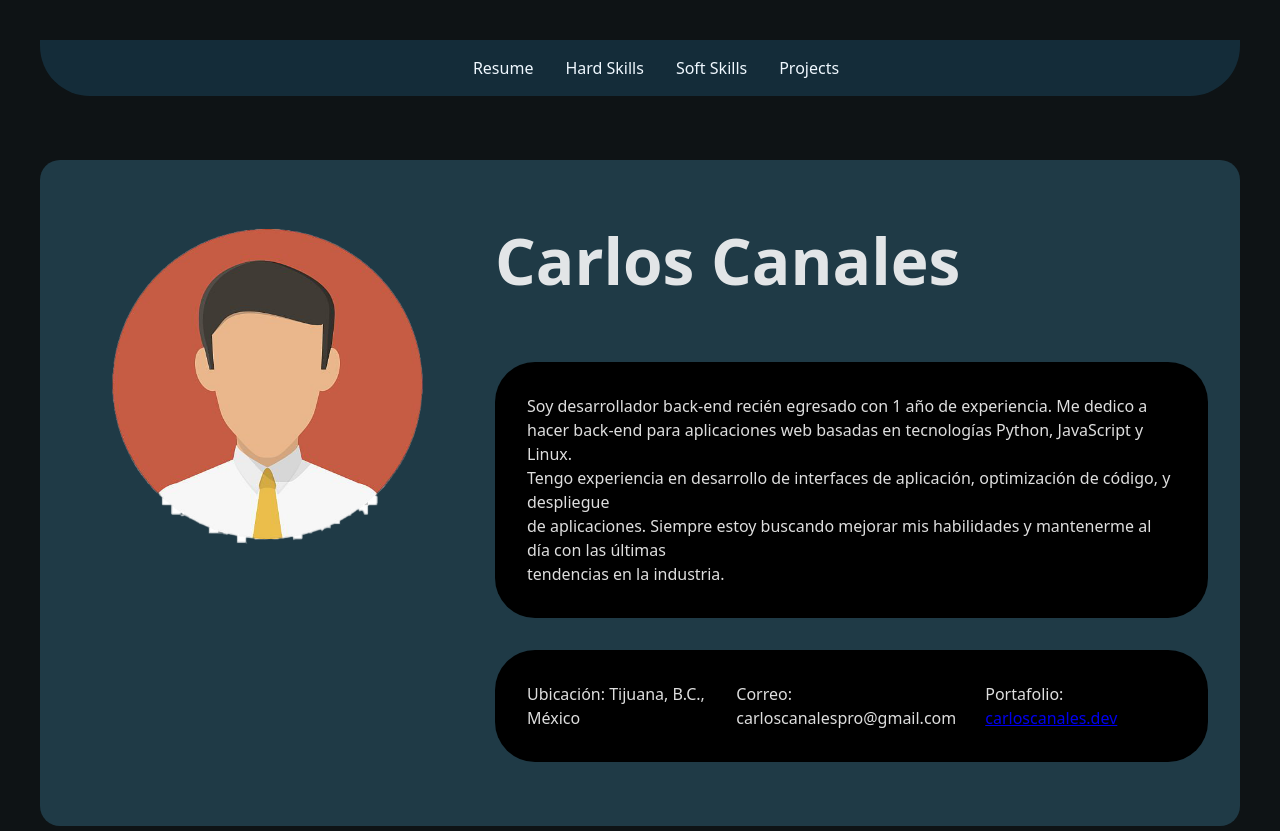
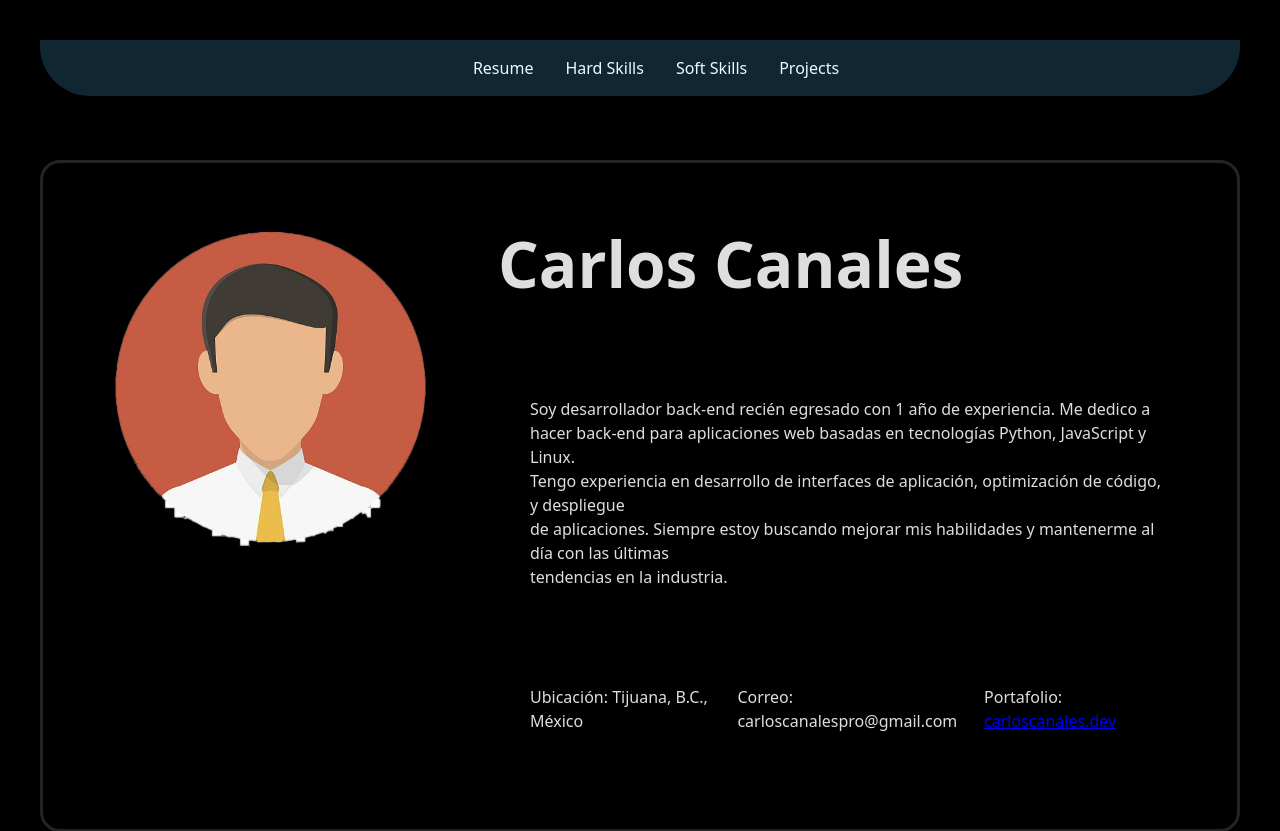
Before and after one commit to carloscanalespro/carloscanalesportfolio, a React (Vite) app: page / in a window 1280 px wide. Shown: the top 831 px of the page. Built offline with nearby package versions, Linux system fonts and the light colour scheme.

Commit message:
nueva conbinacion colores

```diff
--- a/src/components/stylos.css
+++ b/src/components/stylos.css
@@ -1,8 +1,8 @@
 :root{
-    --background-color: #14262e;
+    /* --background-color: #242424; */
     --navbar-color: rgba(24, 56, 73, 0.7);
 
-    --card-bg-color: #1f3a46;
+    --card-bg-color: #000;
 
     --skills-color: #08597b;
 
@@ -61,6 +61,7 @@
     background-color: var(--card-bg-color);
     display: flex;
     padding-bottom: 4em;
+
 }
 
 #avatar{
@@ -172,6 +173,8 @@
 
 .radius{
     border-radius: 20px;
+    border: 3px solid #242424;
+    margin-bottom: 3em;
 }
 .onhover:hover{
     box-shadow: 0px 0px 15px lightblue;
--- a/src/index.css
+++ b/src/index.css
@@ -5,7 +5,7 @@
 
   color-scheme: light dark;
   color: rgba(255, 255, 255, 0.87);
-  background-color: #0e1315;
+  background-color: #000;
 
   font-synthesis: none;
   text-rendering: optimizeLegibility;
```
